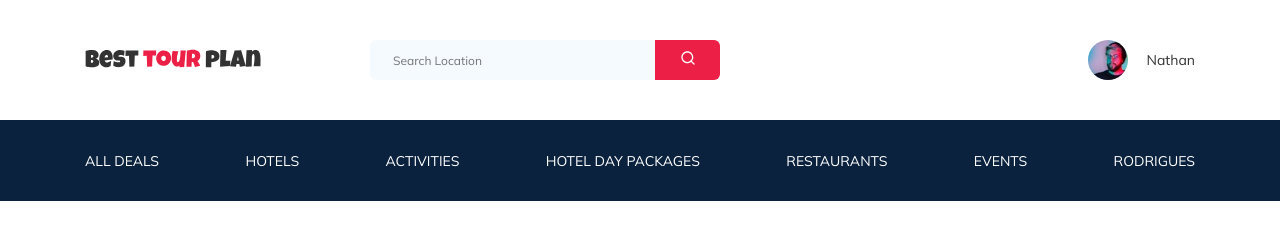
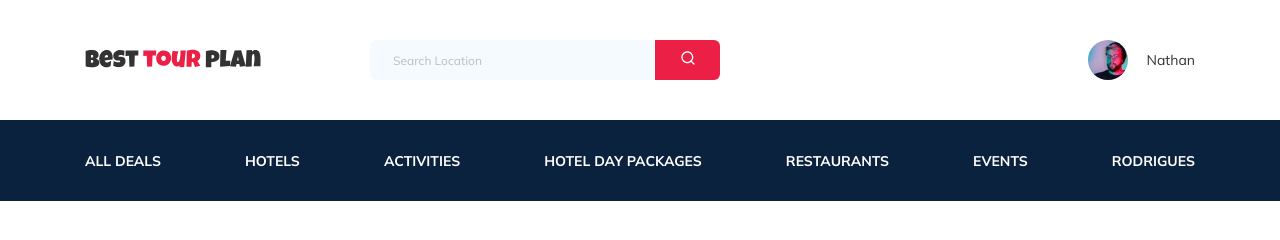
Before and after one commit to OleksandrVorushylo/tour-plan, a plain HTML site: page index.html in a window 1280 px wide. Drawn offline with Linux system fonts and the light colour scheme.

Commit message:
fix: color placeholder

```diff
--- a/sass/_media.sass
+++ b/sass/_media.sass
@@ -20,7 +20,7 @@
       width: 340px
   .logo
     width: 132px
-@media (max-width: 768px)
+@media (max-width: 767px)
   .container
     max-width: 576px
     width: 92%
--- a/sass/blocks/_header.sass
+++ b/sass/blocks/_header.sass
@@ -28,6 +28,7 @@
       text-transform: uppercase
       font-size: 14px
       line-height: 18px
+      font-weight: bold
 .logo
   width: 177px
 .search
@@ -45,8 +46,10 @@
     border: none
     font-size: 12px
     line-height: 15px
-    color: $placeholder-color
     outline: none
+    color: $text-color
+    &::placeholder
+      color: $placeholder-color
   &__button
     position: absolute
     top: 0
```
Also changed, not shown: css/style.css, 1 other file.
